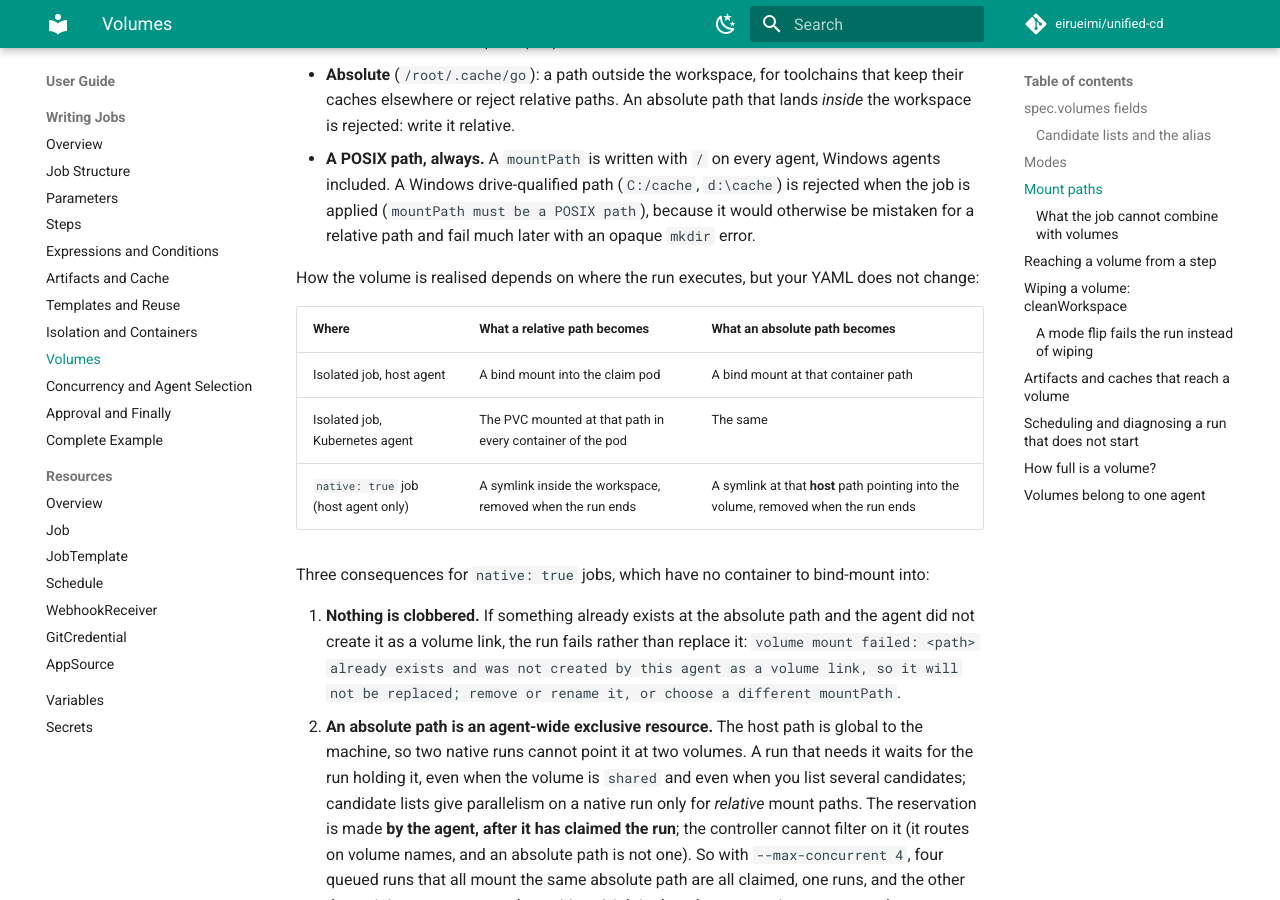
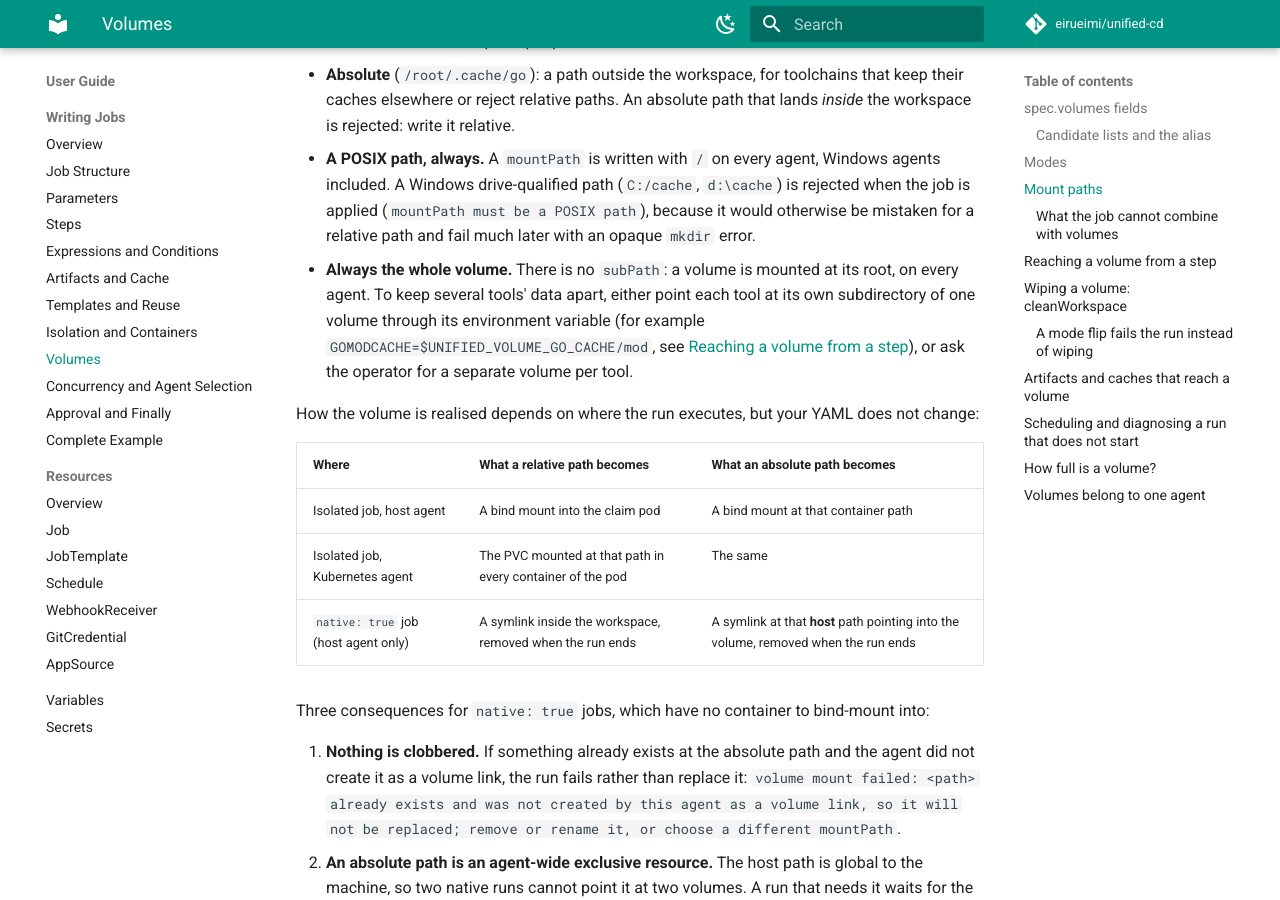
Before and after one commit to eirueimi/unified-cd, an MkDocs documentation site: the page built from docs/user-guide/writing-jobs/volumes.md, in a window 1280 px wide and 900 px high, scrolled down 3085 px. Built offline with MkDocs 1.6.1 and Material for MkDocs 9.7.7, drawn with Linux system fonts in a browser that asks for light colours; comment, search, counter and statistics services are not loaded.

Commit message:
docs(volumes): say that a volume is always mounted whole (no subPath)
Co-Authored-By: Claude Opus 5.5 <noreply@anthropic.com>
Claude-Session: https://claude.ai/code/session_01G3NWwwXnjYtSfzJjZYTrnV

```diff
--- a/docs/user-guide/writing-jobs/volumes.md
+++ b/docs/user-guide/writing-jobs/volumes.md
@@ -124,6 +124,11 @@ volume mount failed: spec.volumes[0]: volume "go-cache" is shared and cannot be
   included. A Windows drive-qualified path (`C:/cache`, `d:\cache`) is rejected when the job is
   applied (`mountPath must be a POSIX path`), because it would otherwise be mistaken for a relative
   path and fail much later with an opaque `mkdir` error.
+- **Always the whole volume.** There is no `subPath`: a volume is mounted at its root, on every
+  agent. To keep several tools' data apart, either point each tool at its own subdirectory of one
+  volume through its environment variable (for example `GOMODCACHE=$UNIFIED_VOLUME_GO_CACHE/mod`, see
+  [Reaching a volume from a step](#reaching-a-volume-from-a-step)), or ask the operator for a
+  separate volume per tool.
 
 How the volume is realised depends on where the run executes, but your YAML does not change:
 
```
